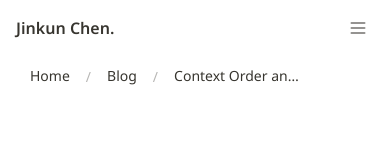
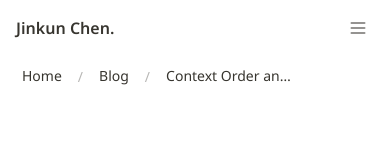
Before and after one commit to Jinnkunn/jinnkunn.com, a Next.js app: page /blog/context-order-and-reasoning-drift-measuring-order-sensitivity-from-token-probabilities in a window 390 px wide. Shown: the top 160 px of the page. Built offline with nearby package versions, Linux system fonts and the light colour scheme.

Commit message:
fix: align breadcrumbs with mobile logo padding

```diff
--- a/app/globals.css
+++ b/app/globals.css
@@ -1592,7 +1592,8 @@ html {
   /* On mobile, align breadcrumbs with the navbar logo padding (Super-like). */
   .super-root .super-content .super-navbar__breadcrumbs {
     margin-top: 8px;
-    padding-left: calc(8px + 16px);
+    /* Mobile navbar reduces logo padding to 8px in super-nav.css. */
+    padding-left: calc(8px + 8px);
     padding-right: 8px;
   }
 }
```
